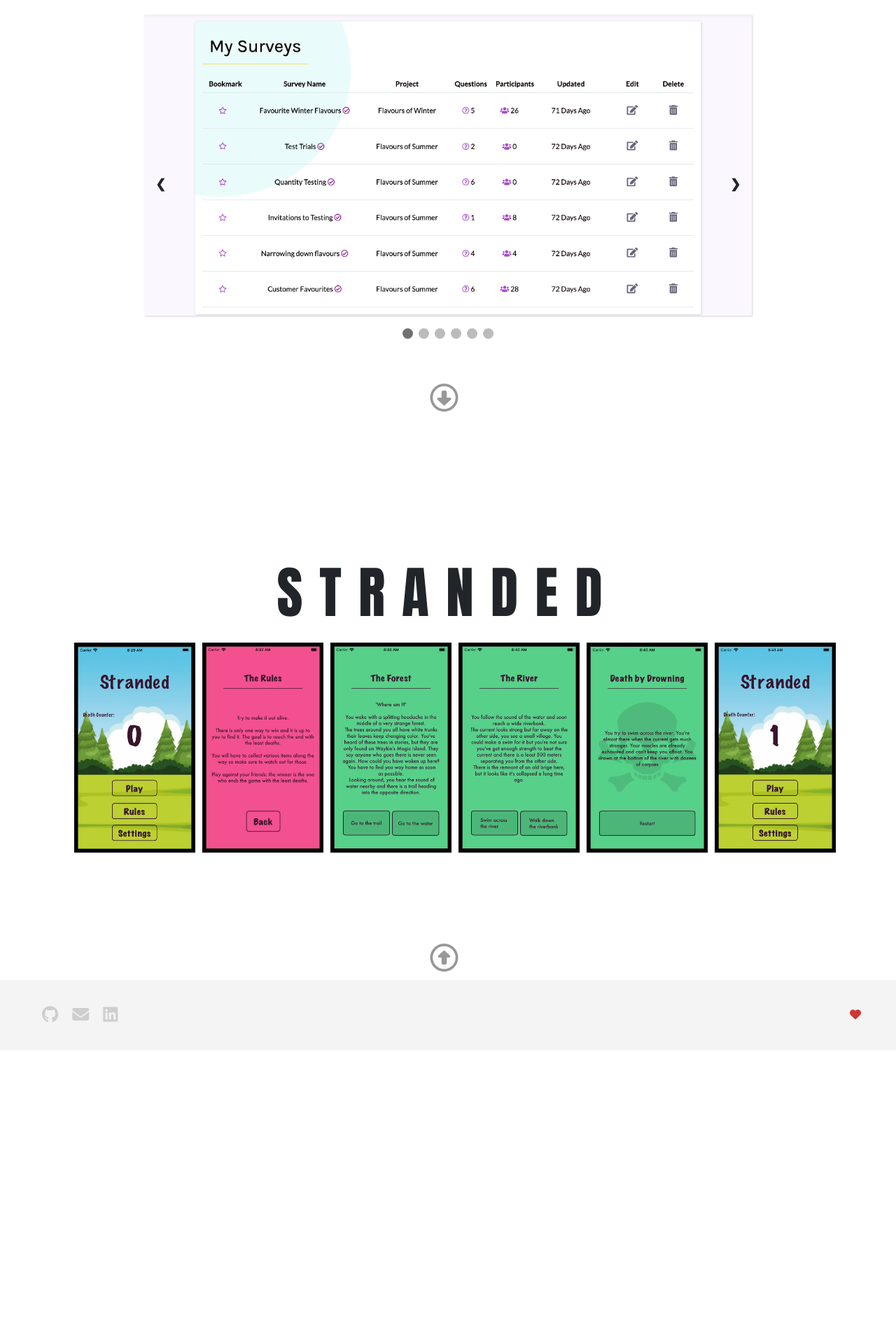
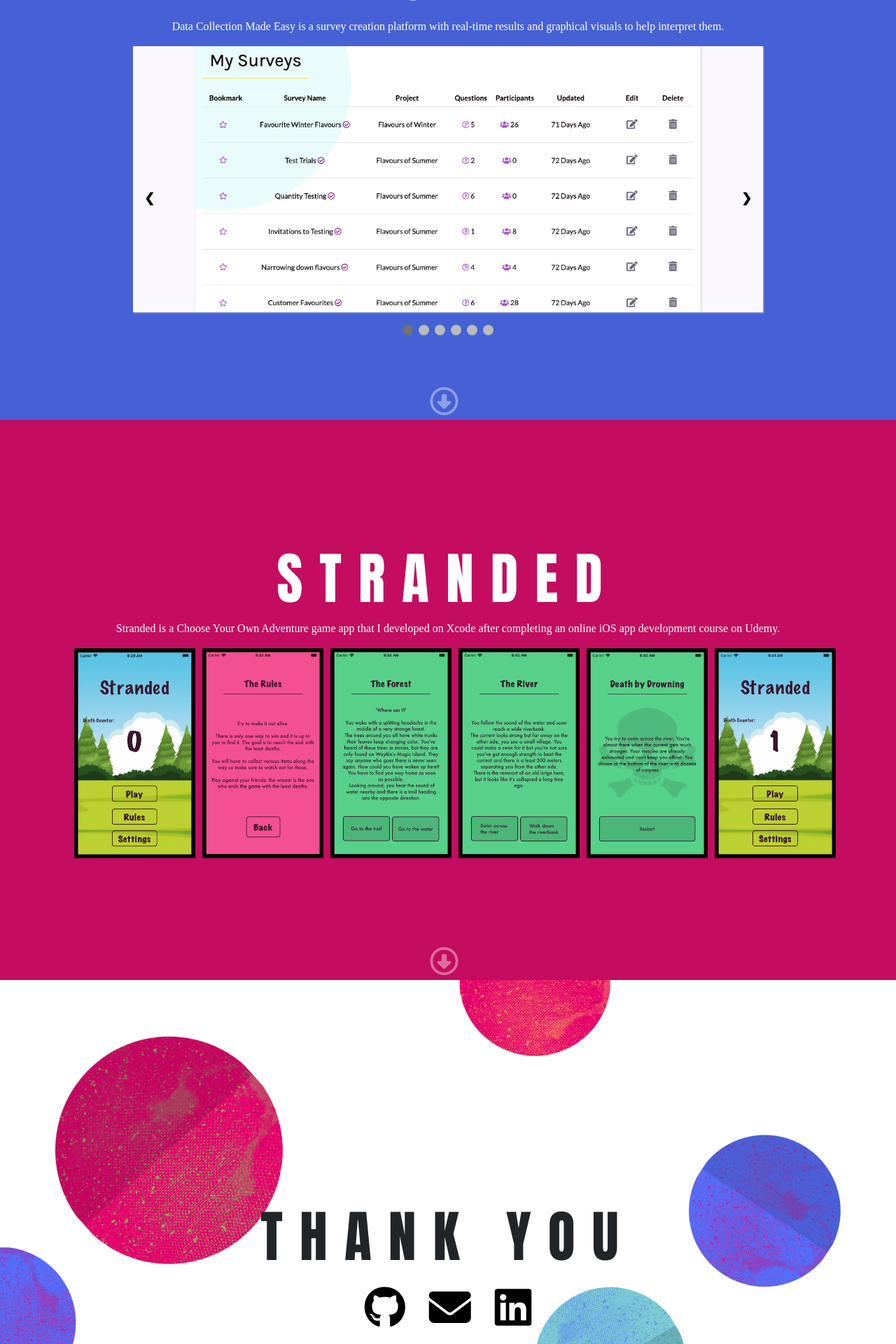
Before and after one commit to NicolasDeMil/portfolio, a PHP site: page / in a window 1280 px wide. Shown: the part 4200-6120 px from the top of the page at 70% size. Before the commit the page ends 5660 px from the top, so only its background shows below. Run offline with PHP 8.4, Linux system fonts and the light colour scheme; some libraries are stand-ins or nearby versions.

Commit message:
Large commit with colors added across the board/ dimensions changed to fit pages and scroll button/ Links to contact/ comments removed and descriptions added

```diff
--- a/css/about-me.css
+++ b/css/about-me.css
@@ -1,24 +1,6 @@
-/*.about-me{
-	height: 100vh;
-	display: flex;
-	background-color: white;
-	position: relative;
-}
-
-.about-text {
-	align-self: center;
-	margin-right: auto;
-	margin-left: auto;
-	width: 800px;
-}
-
-.about-text p {
-	font-size: 16px;
-}
-*/
-
 .about-me{
-	background-image: linear-gradient(180deg,rgba(0,0,0,.2),rgba(0,0,0,.3)), url("../images/2.png");
+	/*background-image: linear-gradient(180deg,rgba(0,0,0,.2),rgba(0,0,0,.3)), url("../images/2.png");*/
+	background-color: #4660d6;
 	background-position: bottom;
 	color: white;
 }
--- a/css/dcme.css
+++ b/css/dcme.css
@@ -1,18 +1,8 @@
-/*
 .dcme{
-  height: 100vh;
-  display: flex;
-  background-color: white;
-  position: relative;
+  background-color: #4660d6;
+  color: white;
 }
 
-.dcme-text {
-  align-self: center;
-  margin-right: auto;
-  margin-left: auto;
-  width: 900px;
-}
-*/
 /* Slideshow container */
 .slideshow-container {
   position: relative;
@@ -30,11 +20,12 @@
   background-position: center;
   box-shadow: 1px 1px 2px rgba(200, 200, 200, 0.8);
   width: 100%;
-  height: 430px;
+  height: 380px;
 }
 
 /* Next & previous buttons */
 .prev, .next {
+  color: black !important;
   cursor: pointer;
   position: absolute;
   top: 50%;
@@ -95,7 +86,6 @@
   to {opacity: 1}
 }
 
-
 .d-all {
   background-image: url("../images/DCME - All Surveys.png");
 }
--- a/css/interests.css
+++ b/css/interests.css
@@ -12,10 +12,6 @@
 	width: 900px;
 }*/
 
-.interests-text p {
-	font-size: 14px;
-}
-
 .int-sect {
 	min-height: 200px;
 }
--- a/css/pokebnt.css
+++ b/css/pokebnt.css
@@ -1,23 +1,9 @@
-/*.pokebnt{
-	height: 100vh;
-	display: flex;
-	background-color: white;
-	position: relative;
-}
-
-.pokebnt-text {
-	align-self: center;
-	margin-right: auto;
-	margin-left: auto;
-	width: 900px;
-}*/
-
 .sc {
-	background-size: contain;
+	background-size: cover;
 	background-repeat: no-repeat;
 	background-position: center;
-    height: 225px;
-    box-shadow: 1px 1px 2px rgba(200, 200, 200, 0.8);
+    height: 200px;
+    box-shadow: 1px 1px 6px rgba(0, 0, 0, 0.4);
 }
 
 .p-community {
--- a/css/scroll.css
+++ b/css/scroll.css
@@ -19,7 +19,8 @@
 .demo a {
   position: absolute;
   bottom: 0;
-  color: black;
+  height: 55px;
+  color: white;
   text-decoration: none;
   opacity: 0.4;
   transition: opacity .3s;
--- a/css/stranded.css
+++ b/css/stranded.css
@@ -1,11 +1,7 @@
-/*.stranded{
-	height: 100vh;
-	display: flex;
-	background-color: white;
-	position: relative;
-	flex-direction: column;
-	justify-content: space-around;
-}*/
+.stranded{
+	background-color: #C40C60;
+	color: white;
+}
 
 .stranded-text {
 	align-self: center;
--- a/css/style.css
+++ b/css/style.css
@@ -8,6 +8,7 @@
 @import url("stranded.css");
 @import url("banfoot.css");
 @import url("layout.css");
+@import url("thanks.css");
 
 
 body {
@@ -22,10 +23,10 @@
 }
 
 a {
-	color: black;
+	color: white;
 }
 
 a:hover{
 	text-decoration: none;
-	color: black;
+	color: white;
 }
--- /dev/null
+++ b/css/thanks.css
@@ -0,0 +1,20 @@
+.thanks{
+	background-image: url("../images/1.png");
+	background-size: cover;
+}
+
+.thanks-text {
+	align-self: center;
+	margin-right: auto;
+	margin-left: auto;
+}
+
+.thanks-text p {
+	font-size: 30px;
+}
+
+.thanks-text .icon {
+	font-size: 60px;
+	color: black;
+	padding: 0 15px;
+}
--- a/index.html
+++ b/index.html
@@ -17,13 +17,13 @@
   <div class="intro"  id="section1">
     <div class="intro-text text-center">
   	 <h1 class="p-3">NICOLAS DE MIL</h1>
-      <p>Full Stack Developer and Game Maker</p>
-      <div class="demo"><a href="#section2"><i class="far fa-arrow-alt-circle-down scrolld"></i></a></div>
+      <p>Full Stack Developer and Game Designer</p>
+      <div class="demo"><a href="#section2" style="color:black"><i class="far fa-arrow-alt-circle-down scrolld"></i></a></div>
     </div>
   </div>
 
   <div class="box about-me" id="sections2">
-    <div class="box-text p-3 text-center">
+    <div class="box-text text-center">
       <h3 class="p-3">ABOUT ME</h3>
       <p>Hello everyone and welcome to my portfolio 🙂<br><br>
       I am a French-Filipino who grew up in Tokyo and Singapore, where I completed the French Baccalaureat.<br>
@@ -37,7 +37,7 @@
   </div>
 
   <div class="box interests" id="section3">
-    <div class="box-text p-3 text-center">
+    <div class="box-text text-center">
       <h3 class="p-3">INTERESTS</h3>
       <div class="row">
         <div class="col-md-6">
@@ -66,7 +66,7 @@
   </div>
 
   <div class="box projects"  id="section4">
-    <div class="box-text p-3 text-center">
+    <div class="box-text text-center">
      <h3 class="p-3">PROJECTS</h1>
       <div class="demo"><a href="#section5"><i class="far fa-arrow-alt-circle-down scrolld"></i></a></div>
     </div>
@@ -74,9 +74,9 @@
 
 
   <div class="box pokebnt"  id="section5">
-    <div class="box-text p-3 text-center">
-      <h5 class="p-1"><a href="https://pokebnt.herokuapp.com/">PokeBnT</a></h5>
-      <!-- <p>PokeBnT is a pokemon inspired "Battle and Train" website game.</p> -->
+    <div class="box-text text-center">
+      <h5 class="p-1"><a href="https://pokebnt.herokuapp.com/">POKEBnT</a></h5>
+      <p>PokeBnT is a Pokemon inspired "Battle and Train" website game. You can collect Pokemon, and battle other trainers with them.</p>
       <div class="row">
         <div class="col-sm">
           <div class="sc p-team mb-3"></div>
@@ -91,10 +91,10 @@
     </div>
   </div>
 
-  <div class="box"  id="section6">
-    <div class="box-text p-3">
+  <div class="box dcme"  id="section6">
+    <div class="box-text">
       <h5 class="p-1 text-center"><a href="https://dcme-trial.herokuapp.com/">DCME</a></h5>
-      <!-- <p>Data Collection Made Easy is a survey creation platform.</p> -->
+      <p class="text-center">Data Collection Made Easy is a survey creation platform with real-time results and graphical visuals to help interpret them.</p>
       <div class="slideshow-container">
         <div class="mySlides fade">
           <div class="sc-d d-all mb-3"></div>
@@ -139,10 +139,10 @@
     </div>
   </div>
 
-  <div class="box" id="section7">
+  <div class="box stranded" id="section7">
     <div class="stranded-text p-3 text-center">
-      <h5 class="p-3">STRANDED</h5>
-<!--       <p>Stranded is a Choose Your Own Adventure game app that I developed on Xcode after completing an online iOS app development course on Udemy.</p> -->
+      <h5 class="p-1">STRANDED</h5>
+      <p>Stranded is a Choose Your Own Adventure game app that I developed on Xcode after completing an online iOS app development course on Udemy.</p>
       <div class="row">
         <div class="col-md-2">
           <img src="images/Stranded - Home.png" alt="" style="height:300px;border: 5px solid black">
@@ -181,7 +181,7 @@
            <div class="sc-s s-one"></div>
         </div> -->
       </div>
-      <div class="demo"><a href="#section1"><span></span><i class="far fa-arrow-alt-circle-up scrollu"></i></a></div>
+      <div class="demo"><a href="#section8"><i class="far fa-arrow-alt-circle-down scrolld"></i></a></div>
     </div>
   </div>
 
@@ -191,14 +191,13 @@
   </div>
  -->
 
-  <div class="footer">
-    <div class="footer-links">
-      <a href="#"><i class="fab fa-github"></i></a>
-      <a href="#"><i class="fas fa-envelope"></i></a>
-      <a href="#"><i class="fab fa-linkedin"></i></a>
-    </div>
-    <div class="footer-copyright">
-      <i class="fas fa-heart"></i>
+  <div class="box thanks"  id="section8">
+    <div class="thanks-text p-3 text-center">
+     <h1 class="p-3">THANK YOU</h1>
+      <a href="#"><i class="fab fa-github icon"></i></a>
+      <a href="#"><i class="fas fa-envelope icon"></i></a>
+      <a href="#"><i class="fab fa-linkedin icon"></i></a>
+      <div class="demo"><a href="#section1" style="color:black"><span></span><i class="far fa-arrow-alt-circle-up scrollu"></i></a></div>
     </div>
   </div>
 
--- a/script.js
+++ b/script.js
@@ -12,7 +12,7 @@
   });
 
   $('.scrollu').click(function(){
-  $("html, body").animate({ scrollTop: window.pageYOffset - $(window).height()*6}, 800);
+  $("html, body").animate({ scrollTop: window.pageYOffset - $(window).height()*7}, 800);
   return "hello";
   });
 });
```
Also changed, not shown: css/projects.css (+0 -14 lines).
